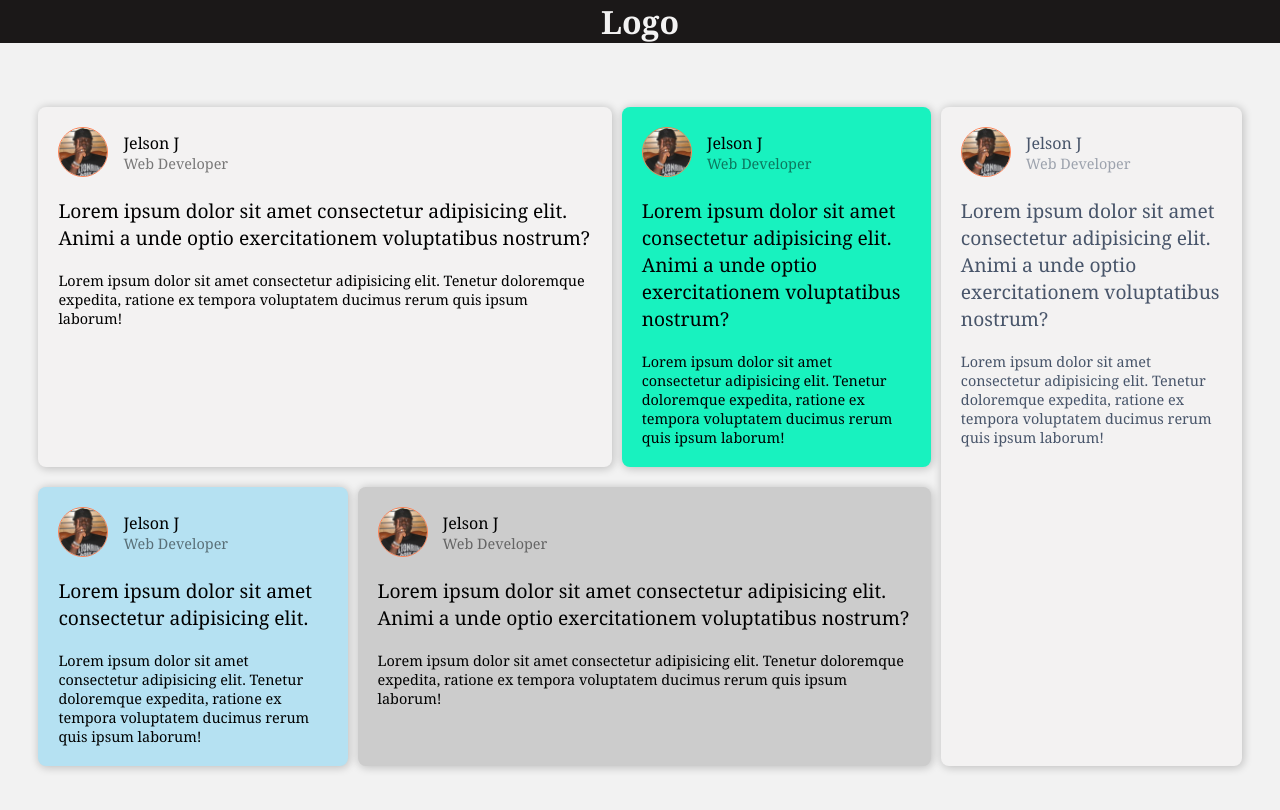
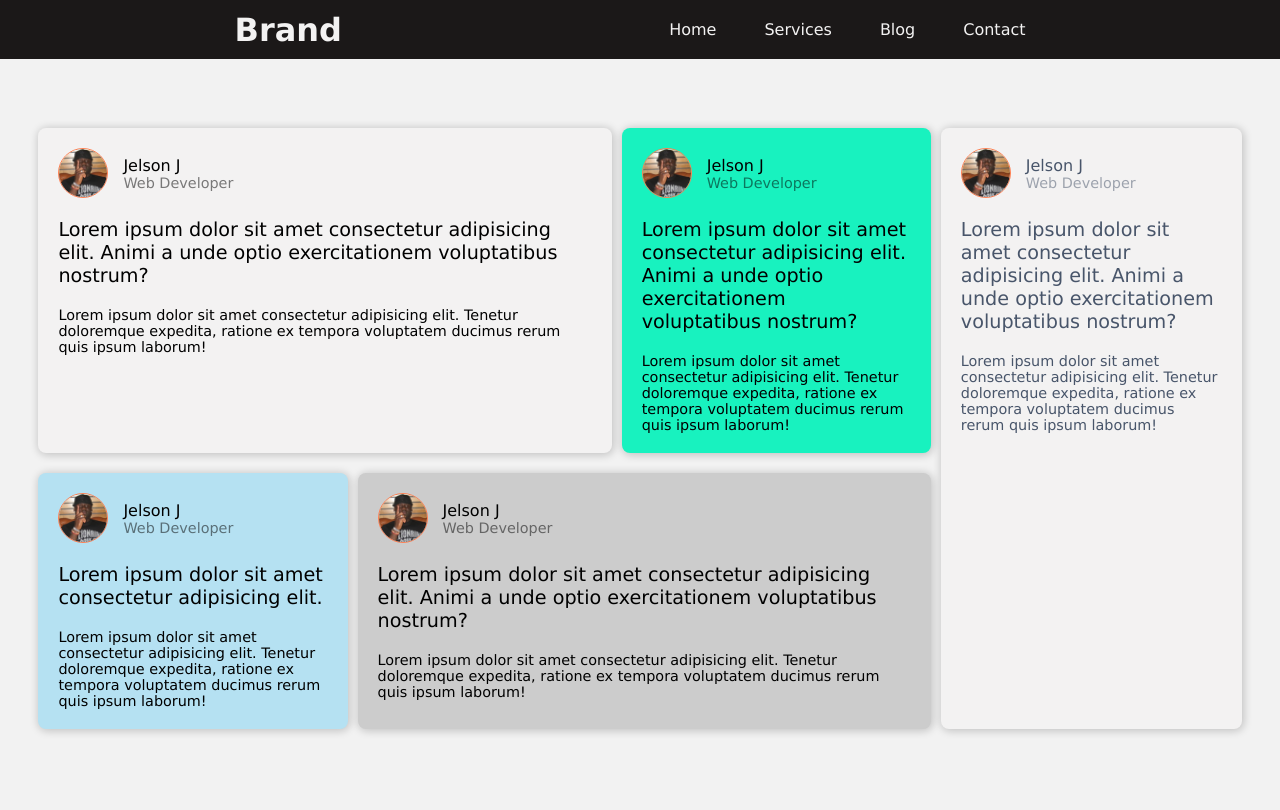
Before and after one commit to jelsonjay/microsoft-clone, a plain HTML site: page index.html in a window 1280 px wide. Drawn offline with Linux system fonts and the light colour scheme.

Commit message:
commit lates changes master.css

```diff
--- a/css/master.css
+++ b/css/master.css
@@ -5,6 +5,7 @@
 }
 :root {
 	--clr-bg: hsl(6, 0%, 95%);
+	--clr-sidebar: hsla(219, 78%, 28%, 0.568);
 	--clr-black: hsl(1, 5%, 10%);
 	--clr-Orange: hsl(16, 100%, 66%);
 	--clr-Green: hsl(166, 89%, 52%);
@@ -16,25 +17,29 @@
 	--clr-font-primary: #48556a;
 }
 body {
-	font-family: Georgia, 'Times New Roman', Times, serif;
+	font-family: Verdana, Geneva, Tahoma, sans-serif;
 	background-color: var(--clr-bg);
 }
 /*==========Navbar=============*/
 header {
 	background-color: var(--clr-black);
 	text-align: center;
-	position: relative;
+	position: fixed;
 	width: 100%;
 	z-index: 999;
+
+	align-items: center;
 }
 .logo {
 	color: var(--clr-white);
 }
 nav {
 	position: absolute;
-	background-color: var(--clr-skyblue);
+	background-color: var(--clr-black);
 	width: 100%;
-	text-align: left;
+	min-height: 100%;
+	padding: 40px;
+	text-align: center;
 	top: 100%;
 	left: 0;
 	transform: scale(1, 0);
@@ -79,6 +84,7 @@ nav {
 nav ul {
 	margin: 0;
 	list-style: none;
+	padding: 20px;
 }
 nav li {
 	margin-bottom: 1em;
@@ -87,16 +93,16 @@ nav li {
 nav a {
 	color: var(--clr-white);
 	text-decoration: none;
-	font-size: 1.5rem;
+	font-size: 1rem;
 	text-transform: capitalize;
 	opacity: 0;
 	transition: opacity 1ms ease-in-out;
 }
-nav a:hover {
+/* nav a:hover {
 	background-color: var(--clr-Orange);
 	padding: 8px;
 	border-radius: 0.5rem;
-}
+} */
 .toggle-menu:checked ~ nav {
 	transform: scale(1, 1);
 }
@@ -111,7 +117,7 @@ nav a:hover {
 	grid-template-columns: repeat();
 	max-width: 1440px;
 	margin: 0 auto;
-	padding: 5% 3%;
+	padding: 10% 3%;
 }
 /*---------Cards------*/
 .card-1 {
@@ -181,6 +187,7 @@ nav a:hover {
 	#bottom {
 		flex-basis: 50%;
 	}
+
 	.container {
 		display: flex;
 		max-width: 1400px;
@@ -211,8 +218,49 @@ nav a:hover {
 	}
 }
 /*========Media Query Navbar=====*/
-@media screen and (min-width: 800px) {
+@media screen and (min-width: 576px) {
 	.toggle-label {
 		display: none;
 	}
+	header {
+		display: grid;
+		grid-template-columns: 1fr auto minmax(600px, 3fr) 1fr;
+	}
+	.logo {
+		grid-column: 2 / 3;
+	}
+	nav {
+		all: unset;
+		grid-column: 3 / 4;
+		display: flex;
+		justify-content: flex-end;
+		align-items: center;
+	}
+	nav ul {
+		display: flex;
+	}
+	nav li {
+		margin-left: 3em;
+		margin-bottom: 0;
+	}
+	nav a {
+		opacity: 1;
+		position: relative;
+	}
+	nav a::before {
+		content: '';
+		background-color: var(--clr-Orange);
+		display: block;
+		height: 3px;
+		bottom: -0.45em;
+		position: absolute;
+		left: 0;
+		right: 0;
+		transform: scale(0, 1);
+		transform-origin: left;
+		transition: trnsform ease-in-out 250ms;
+	}
+	nav a:hover::before {
+		transform: scale(1, 1);
+	}
 }
--- a/index.html
+++ b/index.html
@@ -9,12 +9,12 @@
 </head>
 <body>
 <header>
-<h1 class="logo">Logo</h1>
+<h1 class="logo">Brand</h1>
 <input type="checkbox" class="toggle-menu" id="toggle-menu">
 <nav>
 <ul>
 <li><a href="">Home</a></li>
-<li><a href="">About</a></li>
+<li><a href="">Services</a></li>
 <li><a href="">Blog</a></li>
 <li><a href="">Contact</a></li>
 </ul>
```
